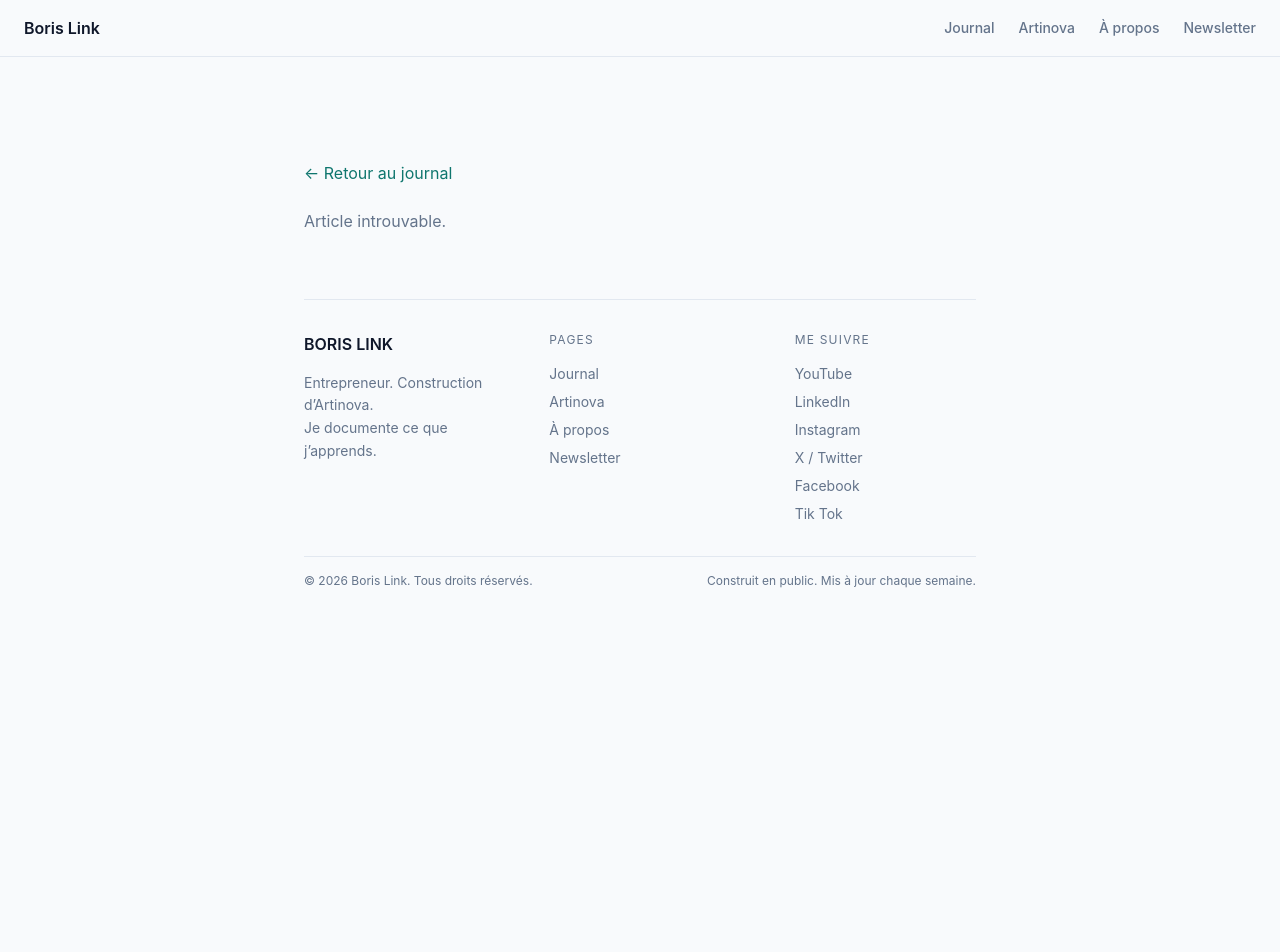
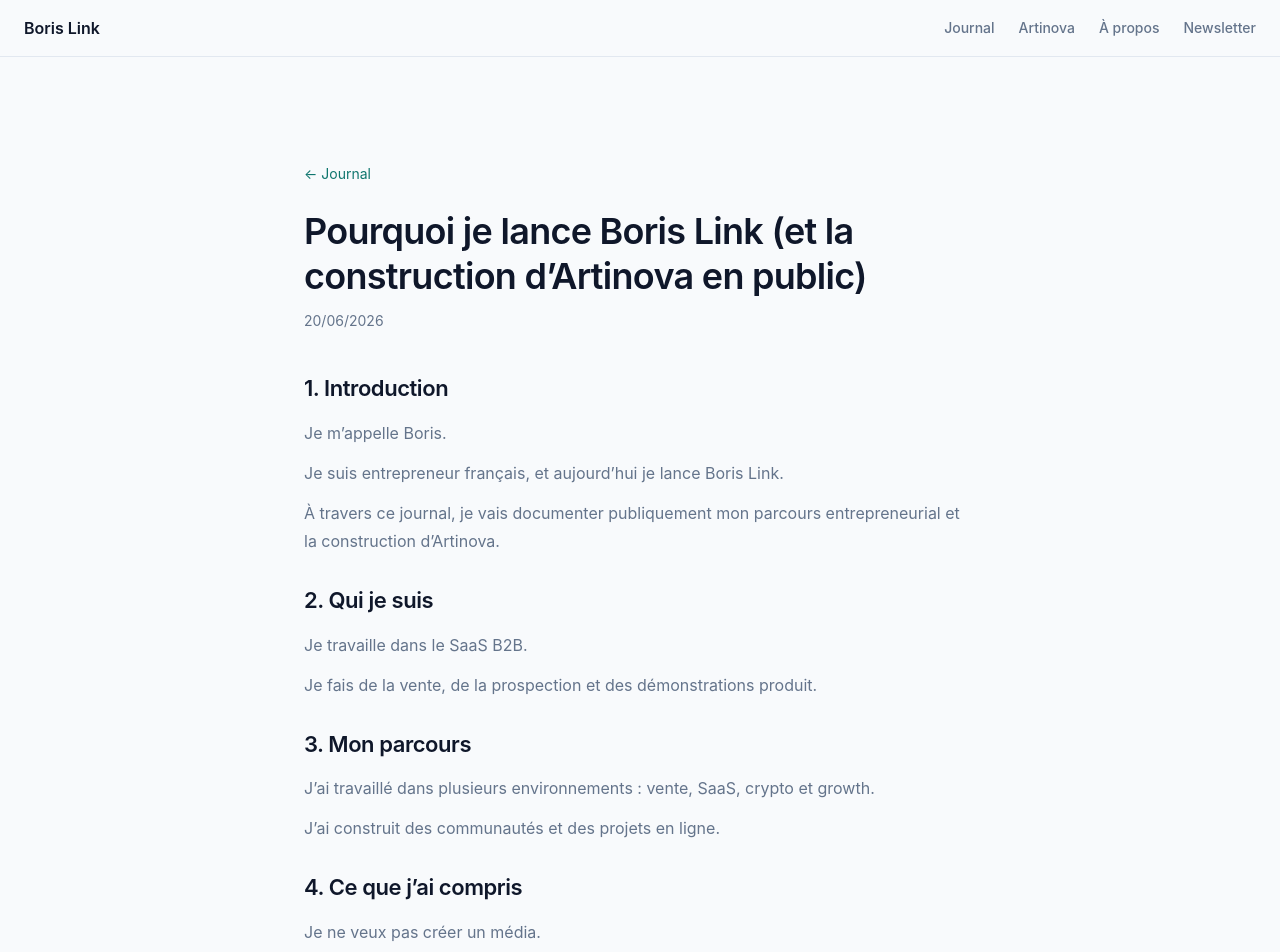
Before and after one commit to borislinkartinova/borislink-frontend, a React (Vite) app: page /journal/pourquoi-je-lance-boris-link in a window 1280 px wide. Shown: the top 952 px of the page. Before the commit the page ends 800 px from the top, so only its background shows below. Built offline with nearby package versions, Linux system fonts and the light colour scheme.

Commit message:
fix home wp fetch

```diff
--- a/src/pages/Article.tsx
+++ b/src/pages/Article.tsx
@@ -3,23 +3,42 @@ import Footer from "../components/Footer";
 
 const POSTS = [
   {
-    id: 18,
-    slug: "test-article",
+    id: 1,
+    slug: "pourquoi-je-lance-boris-link",
     date: "2026-06-20T16:48:03",
     title: "Pourquoi je lance Boris Link (et la construction d’Artinova en public)",
     content: `
-      <h2>1. Introduction</h2>
-      <p>Je m’appelle Boris.</p>
-      <p>Je suis entrepreneur français, et aujourd’hui je lance Boris Link.</p>
-      <p>Je documente la construction d’Artinova en public.</p>
+<h2>1. Introduction</h2>
+<p>Je m’appelle Boris.</p>
+<p>Je suis entrepreneur français, et aujourd’hui je lance Boris Link.</p>
+<p>À travers ce journal, je vais documenter publiquement mon parcours entrepreneurial et la construction d’Artinova.</p>
 
-      <h2>2. Vision</h2>
-      <p>Je construis un SaaS pour les artisans du bâtiment.</p>
-      <p>Je veux documenter tout le processus.</p>
+<h2>2. Qui je suis</h2>
+<p>Je travaille dans le SaaS B2B.</p>
+<p>Je fais de la vente, de la prospection et des démonstrations produit.</p>
 
-      <h2>3. Conclusion</h2>
-      <p>Bienvenue dans l’aventure.</p>
-    `
+<h2>3. Mon parcours</h2>
+<p>J’ai travaillé dans plusieurs environnements : vente, SaaS, crypto et growth.</p>
+<p>J’ai construit des communautés et des projets en ligne.</p>
+
+<h2>4. Ce que j’ai compris</h2>
+<p>Je ne veux pas créer un média.</p>
+<p>Je veux construire un logiciel durable.</p>
+
+<h2>5. Pourquoi Artinova</h2>
+<p>Artinova est un SaaS pour les artisans du bâtiment.</p>
+<p>Il vise à simplifier leur gestion et leur organisation.</p>
+
+<h2>6. Pourquoi Boris Link</h2>
+<p>C’est un journal de construction en public.</p>
+<p>Je documente ce que je construis et ce que j’apprends.</p>
+
+<h2>7. Ce que vous verrez ici</h2>
+<p>Du SaaS, de la vente, de l’IA, de l’automatisation et du build in public.</p>
+
+<h2>8. Conclusion</h2>
+<p>Bienvenue dans l’aventure.</p>
+`
   }
 ];
 
@@ -47,25 +66,18 @@ export default function Article() {
   return (
     <div className="max-w-2xl mx-auto py-16">
 
-      {/* BACK */}
-      <Link
-        to="/journal"
-        className="text-sm text-[var(--accent)] hover:underline"
-      >
+      <Link to="/journal" className="text-sm text-[var(--accent)] hover:underline">
         ← Journal
       </Link>
 
-      {/* TITLE */}
       <h1 className="text-4xl font-semibold mt-6 text-[var(--text)] leading-tight">
         {post.title}
       </h1>
 
-      {/* DATE */}
       <div className="text-sm text-[var(--text-muted)] mt-3">
         {new Date(post.date).toLocaleDateString("en-GB")}
       </div>
 
-      {/* CONTENT */}
       <div
         className="article-content mt-10 text-[var(--text)] leading-relaxed"
         dangerouslySetInnerHTML={{ __html: post.content }}
--- a/src/pages/Home.tsx
+++ b/src/pages/Home.tsx
@@ -1,69 +1,9 @@
 import { Link } from "react-router-dom";
-import { useEffect, useState } from "react";
 import Footer from "../components/Footer";
+import { journalPosts } from "../content/journal";
 
 export default function Home() {
-  const [posts, setPosts] = useState<any[]>([]);
-
-  useEffect(() => {
-    async function loadPosts() {
-      const url =
-        "https://borislink.mystagingwebsite.com/wp-json/wp/v2/journal?per_page=5";
-
-      try {
-        console.log("📡 FETCH URL:", url);
-
-        // GET request (with credentials included)
-        const res = await fetch(url, {
-          method: "GET",
-          credentials: "include",
-        });
-
-        console.log("📊 STATUS:", res.status);
-        console.log("📊 OK:", res.ok);
-
-        const contentType = res.headers.get("content-type");
-        console.log("📦 CONTENT-TYPE:", contentType);
-
-        if (!res.ok) {
-          const text = await res.text();
-
-          if (res.status === 403) {
-            console.error("🚫 403 FORBIDDEN - WordPress REST API blocked (plugin / security / Pressable firewall)", text);
-          } else {
-            console.error("❌ API ERROR BODY:", text);
-          }
-
-          setPosts([]);
-          return;
-        }
-
-        if (contentType && !contentType.includes("application/json")) {
-          const text = await res.text();
-          console.error("❌ NON-JSON RESPONSE:", text);
-          setPosts([]);
-          return;
-        }
-
-        const data = await res.json();
-
-        console.log("✅ DATA RECEIVED:", data);
-
-        if (!Array.isArray(data)) {
-          console.warn("⚠️ DATA IS NOT AN ARRAY:", data);
-          setPosts([]);
-          return;
-        }
-
-        setPosts(data);
-      } catch (e) {
-        console.error("🔥 FETCH FAILED (CORS / NETWORK):", e);
-        setPosts([]);
-      }
-    }
-
-    loadPosts();
-  }, []);
+  const posts = journalPosts.slice(0, 5);
 
   return (
     <div className="max-w-4xl mx-auto pb-0 py-16">
@@ -158,15 +98,15 @@ export default function Home() {
               key={post.id}
               slug={post.slug}
               index={(index + 1).toString().padStart(2, "0")}
-              title={post.title?.rendered}
-              excerpt={(post.acf?.summary || post.excerpt?.rendered || "").replace(/<[^>]*>/g, "")}
-              category="JOURNAL"
+              title={post.title}
+              excerpt={(post.acf?.summary || "").replace(/<[^>]*>/g, "")}
+              category={post.acf?.category || "JOURNAL"}
               date={new Date(post.date).toLocaleDateString("en-GB", {
                 day: "2-digit",
                 month: "short",
                 year: "numeric"
               })}
-              read={post.acf?.reading_time ? `${post.acf.reading_time} min` : "5 min"}
+              read={post.readingTime ? `${post.readingTime} min` : "5 min"}
             />
           ))}
 
@@ -229,7 +169,6 @@ export default function Home() {
       </div>
 
       <Footer />
-
     </div>
   );
 }
@@ -260,14 +199,12 @@ function Row({ index, title, excerpt, category, date, read, slug }: any) {
       <div className="min-w-0">
 
         <div className="text-[12.5px] font-semibold leading-snug break-words">
-
           <Link
             to={`/journal/${slug}`}
             className="text-[var(--accent)] hover:underline underline-offset-4 transition-colors"
           >
             {title}
           </Link>
-
         </div>
 
         <div className="text-xs text-[var(--text-muted)] leading-relaxed mt-2 break-words whitespace-normal">
--- a/src/pages/Journal.tsx
+++ b/src/pages/Journal.tsx
@@ -1,26 +1,10 @@
 import { useMemo, useState } from "react";
 import { Link } from "react-router-dom";
 import Footer from "../components/Footer";
+import { journalPosts } from "../content/journal";
 
 export default function Journal() {
-  const posts = [
-    {
-      id: 18,
-      date: "2026-06-20T16:48:03",
-      slug: "test-article",
-      title: {
-        rendered: "Pourquoi je lance Boris Link (et la construction d’Artinova en public)"
-      },
-      excerpt: {
-        rendered: "<p>Je documente la construction d’Artinova et mon parcours entrepreneurial.</p>"
-      },
-      acf: {
-        summary: "Je lance Boris Link pour documenter la construction d’Artinova.",
-        category: "ARTINOVA",
-        reading_time: "7"
-      }
-    }
-  ];
+  const posts = journalPosts;
   const [selectedCategory, setSelectedCategory] = useState<string>("TOUT");
 
   const categories = useMemo(() => {
@@ -91,9 +75,9 @@ export default function Journal() {
             key={post.id}
             slug={post.slug}
             index={(index + 1).toString().padStart(2, "0")}
-            title={post.title?.rendered}
-            excerpt={(post.acf?.summary || post.excerpt?.rendered || "").replace(/<[^>]*>/g, "")}
-            category={post.acf?.category || "ARTINOVA"}
+            title={post.title}
+            excerpt={(post.excerpt || "").replace(/<[^>]*>/g, "")}
+            category={"ARTINOVA"}
             date={new Date(post.date).toLocaleDateString("en-GB", {
               day: "2-digit",
               month: "short",
```
